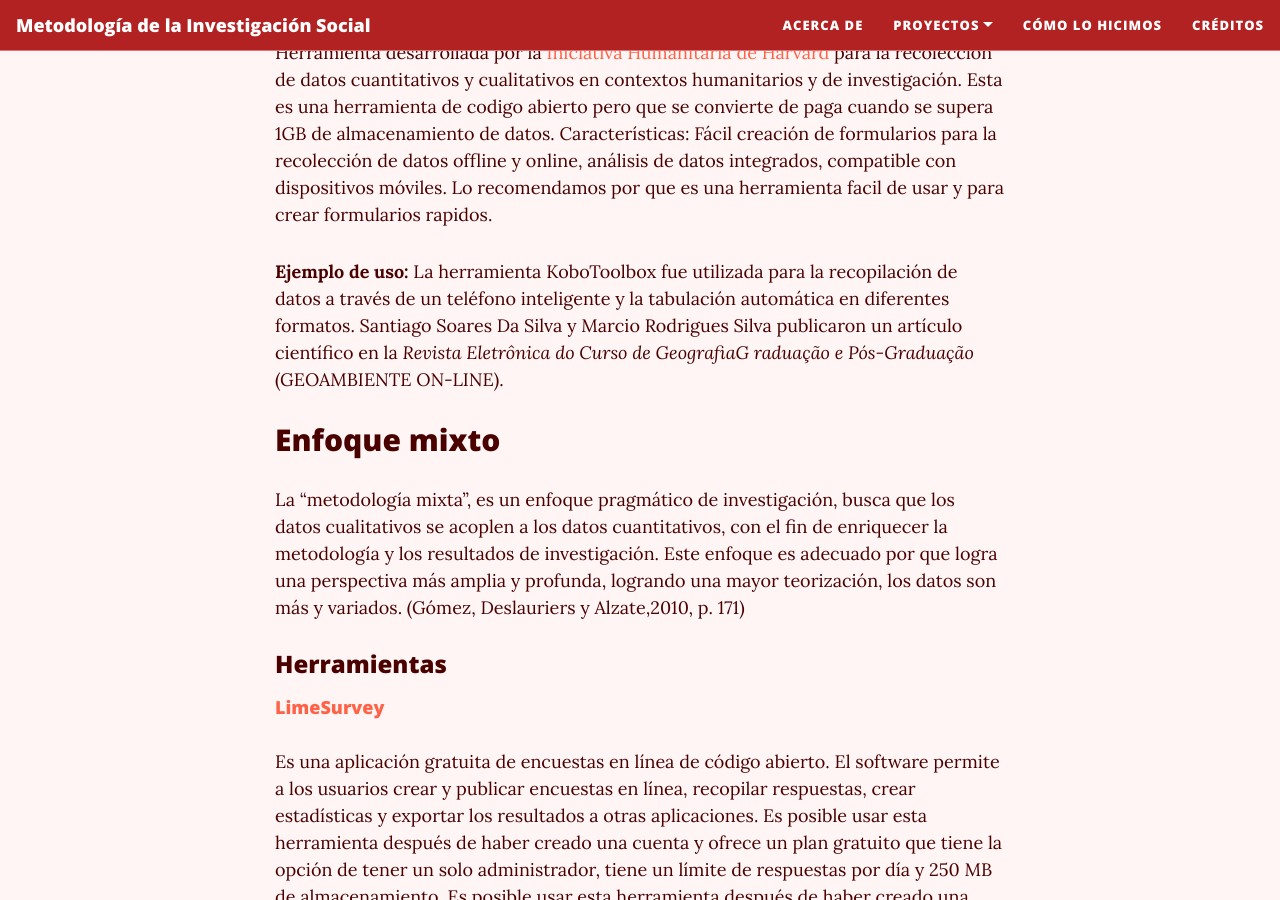
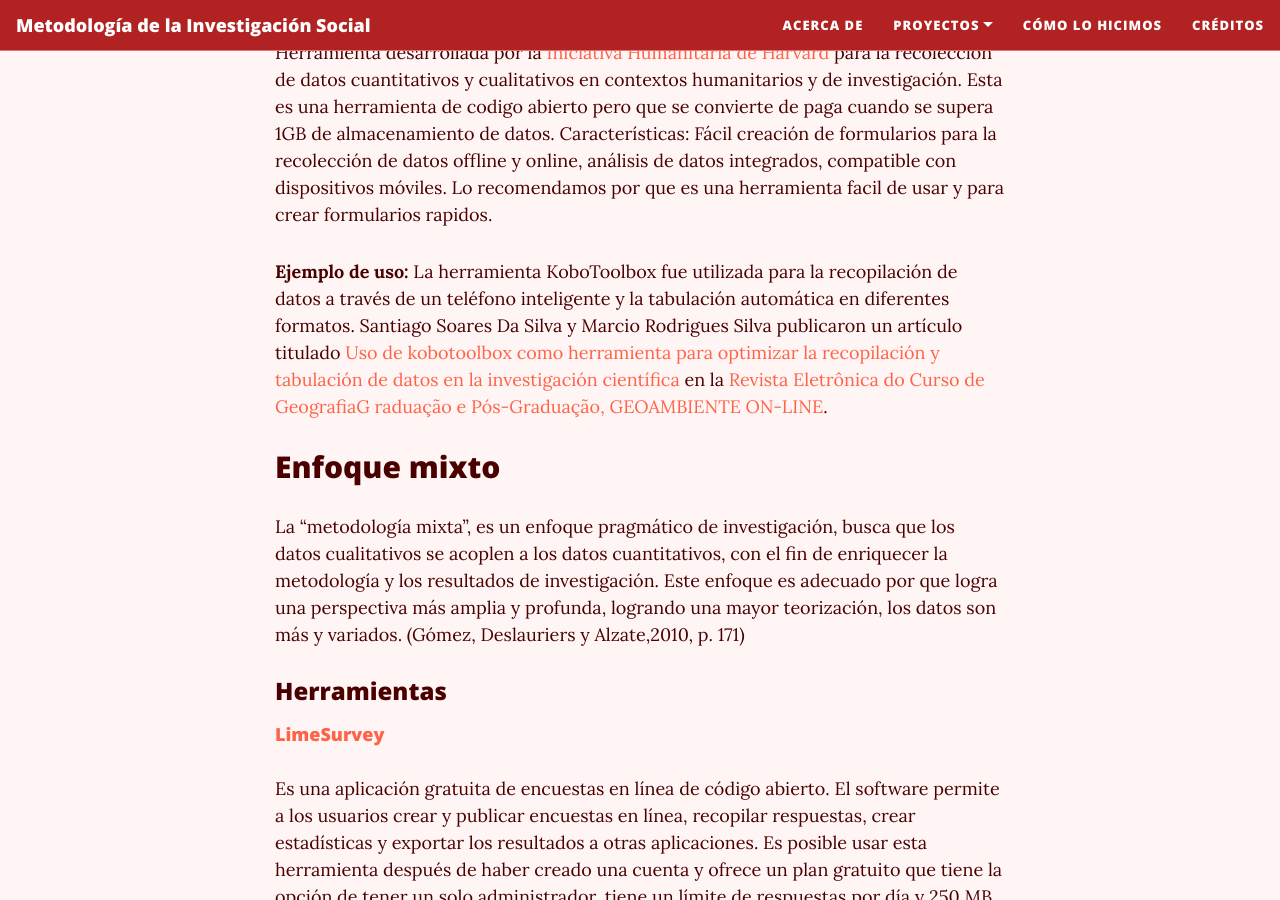
Before and after one commit to rosariorogel/metodologia, a Jekyll site: the page built from _pages/recolectando-datos.md, in a window 1280 px wide and 900 px high, scrolled down 4296 px. Built offline with Jekyll 4.4.1, drawn with Linux system fonts in a browser that asks for light colours; nearby versions of some CDN libraries.

Commit message:
Kobotoolbox

```diff
--- a/_pages/recolectando-datos.md
+++ b/_pages/recolectando-datos.md
@@ -76,7 +76,7 @@
 
 **Ejemplo de uso:**
 La herramienta KoboToolbox fue utilizada para la recopilación de datos a través de un teléfono inteligente y la tabulación automática en diferentes formatos.
-Santiago Soares Da Silva y Marcio Rodrigues Silva publicaron un artículo científico en la *Revista Eletrônica do Curso de GeografiaG raduação e Pós-Graduação* (GEOAMBIENTE ON-LINE).
+Santiago Soares Da Silva y Marcio Rodrigues Silva publicaron un artículo titulado  [Uso de kobotoolbox como herramienta para optimizar la recopilación y tabulación de datos en la investigación científica](https://doi.org/10.5216/revgeoamb.vi36.58264) en la  [Revista Eletrônica do Curso de GeografiaG raduação e Pós-Graduação, GEOAMBIENTE ON-LINE](https://revistas.ufj.edu.br/geoambiente/index).
 
 ## Enfoque mixto
 
```
